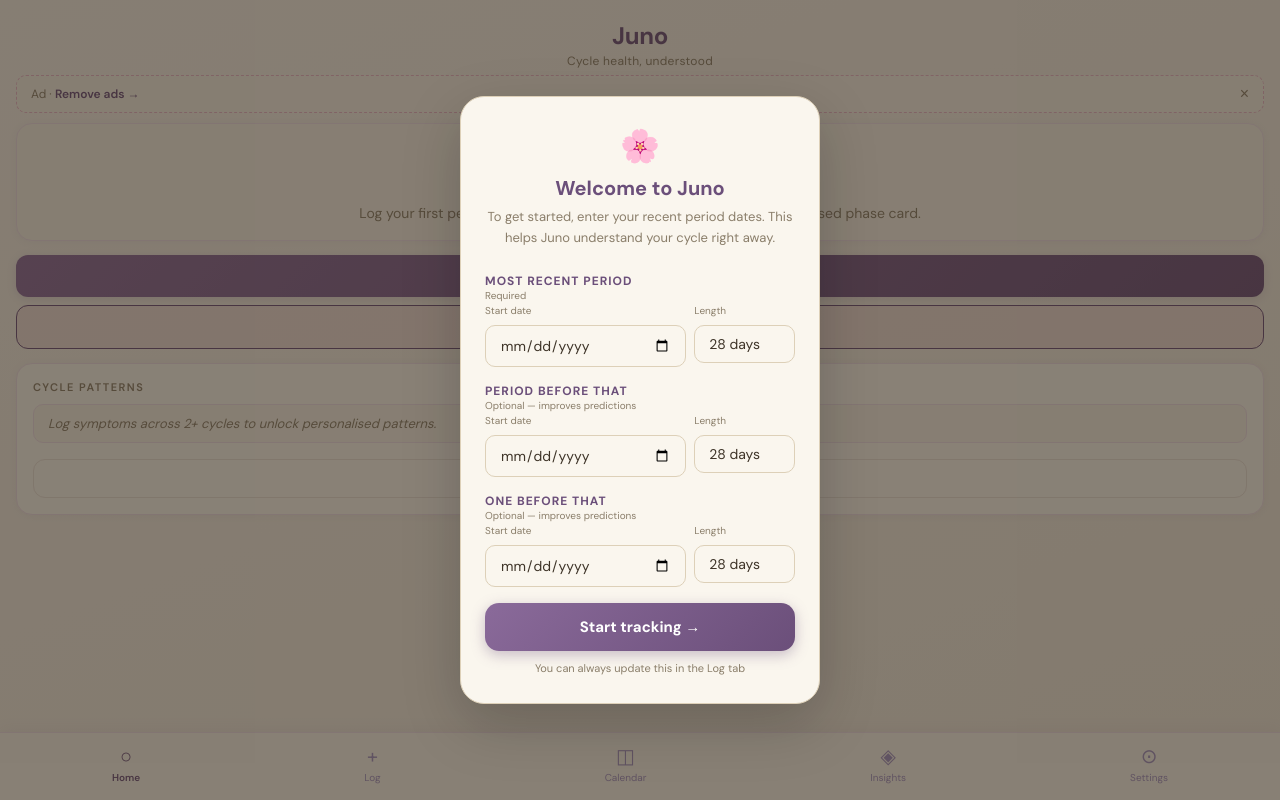
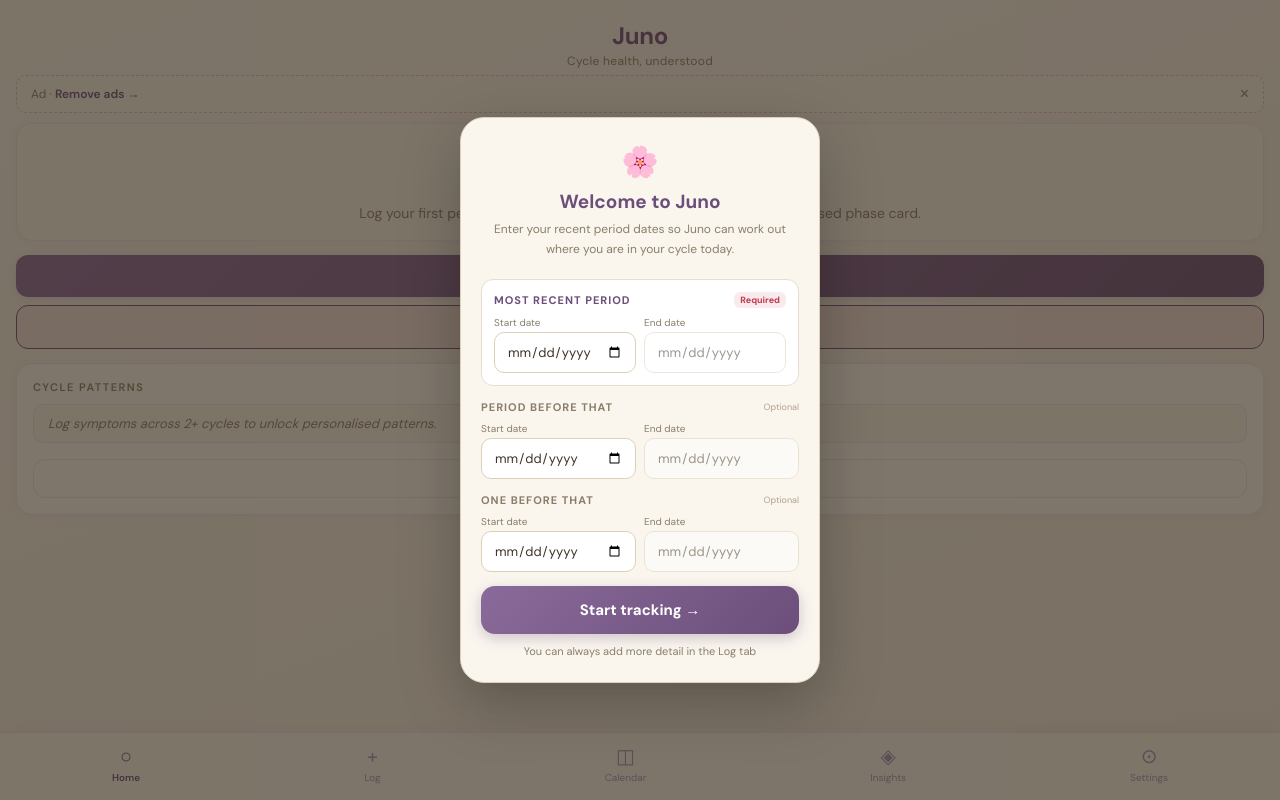
Before and after one commit to danimac-bit/juno, a React (Vite) app: page / in a window 1280 px wide. Built offline with nearby package versions, Linux system fonts and the light colour scheme.

Commit message:
Update App.jsx

```diff
--- a/src/App.jsx
+++ b/src/App.jsx
@@ -436,11 +436,10 @@ export default function App() {
 
   // ONBOARDING MODAL
   function OnboardingModal() {
-    const [step, setStep] = useState(0);
     const [cycleInputs, setCycleInputs] = useState([
-      { startDate: "", length: "28" },
-      { startDate: "", length: "28" },
-      { startDate: "", length: "28" },
+      { startDate: "", endDate: "" },
+      { startDate: "", endDate: "" },
+      { startDate: "", endDate: "" },
     ]);
     const [error, setError] = useState("");
 
@@ -452,34 +451,63 @@ export default function App() {
       });
     }
 
+    // Live preview of current cycle day based on most recent start date
+    function getCurrentCycleDay() {
+      const recent = cycleInputs[0];
+      if (!recent.startDate) return null;
+      const start = new Date(recent.startDate);
+      const todayDate = new Date();
+      const diff = Math.floor((todayDate - start) / (1000 * 60 * 60 * 24));
+      return diff >= 0 ? diff + 1 : null;
+    }
+
     function handleFinish() {
-      // Validate at least the most recent cycle has a date
       const filled = cycleInputs.filter(c => c.startDate);
       if (filled.length === 0) {
         setError("Please enter at least your most recent period start date.");
         return;
       }
+      // Validate end dates are after start dates
+      for (const c of filled) {
+        if (c.endDate && new Date(c.endDate) < new Date(c.startDate)) {
+          setError("Period end date can't be before the start date.");
+          return;
+        }
+      }
 
-      // Sort by date ascending and build cycle objects
+      // Sort oldest first
       const sorted = [...filled].sort((a, b) => new Date(a.startDate) - new Date(b.startDate));
-      const newCycles = sorted.map(c => ({
-        startDate: c.startDate,
-        entries: {
-          [c.startDate]: { symptoms: [], flow: "Medium", notes: "" },
+
+      const finalCycles = sorted.map((c, i) => {
+        const entries = {};
+        const start = new Date(c.startDate);
+
+        // If end date provided, fill those days with flow entries
+        // If not, use the difference between this start and next start, capped at 7
+        let periodLen = 1;
+        if (c.endDate) {
+          periodLen = Math.floor((new Date(c.endDate) - start) / (1000 * 60 * 60 * 24)) + 1;
+        } else if (sorted[i + 1]) {
+          // Estimate from next period start — period is usually 3-7 days
+          const gapToNext = Math.floor((new Date(sorted[i + 1].startDate) - start) / (1000 * 60 * 60 * 24));
+          periodLen = Math.min(gapToNext, 5);
+        } else {
+          periodLen = 5; // default if no info
         }
-      }));
+        periodLen = Math.max(1, Math.min(periodLen, 10)); // clamp 1-10
 
-      // Auto-fill period days based on period length setting
-      const periodLen = settings.periodLength || 5;
-      const finalCycles = newCycles.map(cycle => {
-        const entries = { ...cycle.entries };
-        for (let d = 1; d < periodLen; d++) {
-          const date = new Date(cycle.startDate);
-          date.setDate(date.getDate() + d);
+        for (let d = 0; d < periodLen; d++) {
+          const date = new Date(start);
+          date.setDate(start.getDate() + d);
           const ds = date.toISOString().split("T")[0];
-          entries[ds] = { symptoms: [], flow: d < 2 ? "Heavy" : d < 4 ? "Medium" : "Light", notes: "" };
+          entries[ds] = {
+            symptoms: d === 0 ? ["cramps"] : [],
+            flow: d === 0 ? "Heavy" : d < 2 ? "Heavy" : d < 4 ? "Medium" : "Light",
+            notes: "",
+          };
         }
-        return { ...cycle, entries };
+
+        return { startDate: c.startDate, entries };
       });
 
       setCycles(finalCycles);
@@ -489,41 +517,56 @@ export default function App() {
     }
 
     const inputStyle = {
-      background: "#faf6ee",
+      background: "#ffffff",
       border: "1px solid #ddd0b8",
       borderRadius: "10px",
       color: "#3e3428",
-      padding: "10px 14px",
+      padding: "10px 12px",
       fontFamily: "'DM Sans', sans-serif",
-      fontSize: "14px",
+      fontSize: "13px",
       width: "100%",
       boxSizing: "border-box",
-      marginTop: "6px",
     };
 
     const labels = ["Most recent period", "Period before that", "One before that"];
-    const sublabels = ["Required", "Optional — improves predictions", "Optional — improves predictions"];
+    const required = [true, false, false];
+    const previewDay = getCurrentCycleDay();
 
     return (
-      <div style={{ position: "fixed", inset: 0, background: "rgba(45,34,20,0.55)", zIndex: 200, display: "flex", alignItems: "center", justifyContent: "center", padding: "20px" }}>
-        <div style={{ background: "#faf6ee", borderRadius: "24px", padding: "28px 24px", maxWidth: "360px", width: "100%", boxShadow: "0 20px 60px rgba(0,0,0,0.2)", border: "1px solid #ddd0b8" }}>
+      <div style={{ position: "fixed", inset: 0, background: "rgba(45,34,20,0.6)", zIndex: 200, display: "flex", alignItems: "center", justifyContent: "center", padding: "16px", overflowY: "auto" }}>
+        <div style={{ background: "#faf6ee", borderRadius: "24px", padding: "24px 20px", maxWidth: "360px", width: "100%", boxShadow: "0 20px 60px rgba(0,0,0,0.25)", border: "1px solid #ddd0b8" }}>
+
           {/* Header */}
-          <div style={{ textAlign: "center", marginBottom: "24px" }}>
-            <div style={{ fontSize: "32px", marginBottom: "8px" }}>🌸</div>
-            <h2 style={{ fontSize: "20px", fontWeight: "700", color: "#6b4f7a", margin: "0 0 6px", fontFamily: "'DM Sans', sans-serif" }}>Welcome to Juno</h2>
-            <p style={{ fontSize: "13px", color: "#8a7e6a", lineHeight: 1.6, margin: 0 }}>
-              To get started, enter your recent period dates. This helps Juno understand your cycle right away.
+          <div style={{ textAlign: "center", marginBottom: "20px" }}>
+            <div style={{ fontSize: "30px", marginBottom: "8px" }}>🌸</div>
+            <h2 style={{ fontSize: "19px", fontWeight: "700", color: "#6b4f7a", margin: "0 0 6px", fontFamily: "'DM Sans', sans-serif" }}>Welcome to Juno</h2>
+            <p style={{ fontSize: "12px", color: "#8a7e6a", lineHeight: 1.6, margin: 0 }}>
+              Enter your recent period dates so Juno can work out where you are in your cycle today.
             </p>
           </div>
 
-          {/* Cycle inputs */}
+          {/* Live cycle day preview */}
+          {previewDay && (
+            <div style={{ background: "rgba(107,79,122,0.08)", border: "1px solid rgba(107,79,122,0.2)", borderRadius: "12px", padding: "10px 14px", marginBottom: "16px", textAlign: "center" }}>
+              <div style={{ fontSize: "11px", color: "#8a7e6a", textTransform: "uppercase", letterSpacing: "1px", fontWeight: "600" }}>Based on your dates</div>
+              <div style={{ fontSize: "22px", fontWeight: "700", color: "#6b4f7a", marginTop: "2px" }}>You are on cycle day {previewDay}</div>
+            </div>
+          )}
+
+          {/* Period inputs */}
           {cycleInputs.map((c, i) => (
-            <div key={i} style={{ marginBottom: "16px" }}>
-              <div style={{ fontSize: "12px", fontWeight: "700", color: "#6b4f7a", textTransform: "uppercase", letterSpacing: "1px" }}>{labels[i]}</div>
-              <div style={{ fontSize: "10px", color: "#8a7e6a", marginBottom: "2px" }}>{sublabels[i]}</div>
+            <div key={i} style={{ marginBottom: "14px", background: i === 0 ? "#fff" : "transparent", borderRadius: "12px", padding: i === 0 ? "12px" : "0", border: i === 0 ? "1px solid #e8ddd0" : "none" }}>
+              <div style={{ display: "flex", justifyContent: "space-between", alignItems: "center", marginBottom: "8px" }}>
+                <div style={{ fontSize: "11px", fontWeight: "700", color: i === 0 ? "#6b4f7a" : "#8a7e6a", textTransform: "uppercase", letterSpacing: "1px" }}>{labels[i]}</div>
+                {required[i] ? (
+                  <span style={{ fontSize: "9px", background: "rgba(192,57,79,0.1)", color: "#c0394f", borderRadius: "6px", padding: "2px 6px", fontWeight: "700" }}>Required</span>
+                ) : (
+                  <span style={{ fontSize: "9px", color: "#b0a090" }}>Optional</span>
+                )}
+              </div>
               <div style={{ display: "flex", gap: "8px" }}>
-                <div style={{ flex: 2 }}>
-                  <div style={{ fontSize: "10px", color: "#8a7e6a", marginBottom: "2px" }}>Start date</div>
+                <div style={{ flex: 1 }}>
+                  <div style={{ fontSize: "10px", color: "#8a7e6a", marginBottom: "3px" }}>Start date</div>
                   <input
                     type="date"
                     max={new Date().toISOString().split("T")[0]}
@@ -533,18 +576,27 @@ export default function App() {
                   />
                 </div>
                 <div style={{ flex: 1 }}>
-                  <div style={{ fontSize: "10px", color: "#8a7e6a", marginBottom: "2px" }}>Length</div>
-                  <select
-                    value={c.length}
-                    onChange={e => updateInput(i, "length", e.target.value)}
-                    style={{ ...inputStyle, appearance: "none" }}
-                  >
-                    {Array.from({ length: 15 }, (_, i) => i + 21).map(n => (
-                      <option key={n} value={n}>{n} days</option>
-                    ))}
-                  </select>
+                  <div style={{ fontSize: "10px", color: "#8a7e6a", marginBottom: "3px" }}>End date</div>
+                  <input
+                    type="date"
+                    max={new Date().toISOString().split("T")[0]}
+                    min={c.startDate || ""}
+                    value={c.endDate}
+                    onChange={e => updateInput(i, "endDate", e.target.value)}
+                    style={{ ...inputStyle, opacity: c.startDate ? 1 : 0.5 }}
+                    disabled={!c.startDate}
+                  />
                 </div>
               </div>
+              {/* Show period length preview */}
+              {c.startDate && c.endDate && (() => {
+                const len = Math.floor((new Date(c.endDate) - new Date(c.startDate)) / (1000 * 60 * 60 * 24)) + 1;
+                return len > 0 ? (
+                  <div style={{ fontSize: "10px", color: "#8a7e6a", marginTop: "5px" }}>
+                    {len} day period
+                  </div>
+                ) : null;
+              })()}
             </div>
           ))}
 
@@ -556,12 +608,12 @@ export default function App() {
 
           <button
             onClick={handleFinish}
-            style={{ width: "100%", background: "linear-gradient(135deg, #8a6a9a, #6b4f7a)", border: "none", borderRadius: "14px", color: "white", padding: "14px", fontSize: "15px", fontWeight: "700", cursor: "pointer", fontFamily: "'DM Sans', sans-serif", boxShadow: "0 4px 14px rgba(107,79,122,0.35)", marginBottom: "10px" }}
+            style={{ width: "100%", background: "linear-gradient(135deg, #8a6a9a, #6b4f7a)", border: "none", borderRadius: "14px", color: "white", padding: "14px", fontSize: "15px", fontWeight: "700", cursor: "pointer", fontFamily: "'DM Sans', sans-serif", boxShadow: "0 4px 14px rgba(107,79,122,0.3)", marginBottom: "10px" }}
           >
             Start tracking →
           </button>
           <div style={{ textAlign: "center", fontSize: "11px", color: "#8a7e6a" }}>
-            You can always update this in the Log tab
+            You can always add more detail in the Log tab
           </div>
         </div>
       </div>
```
